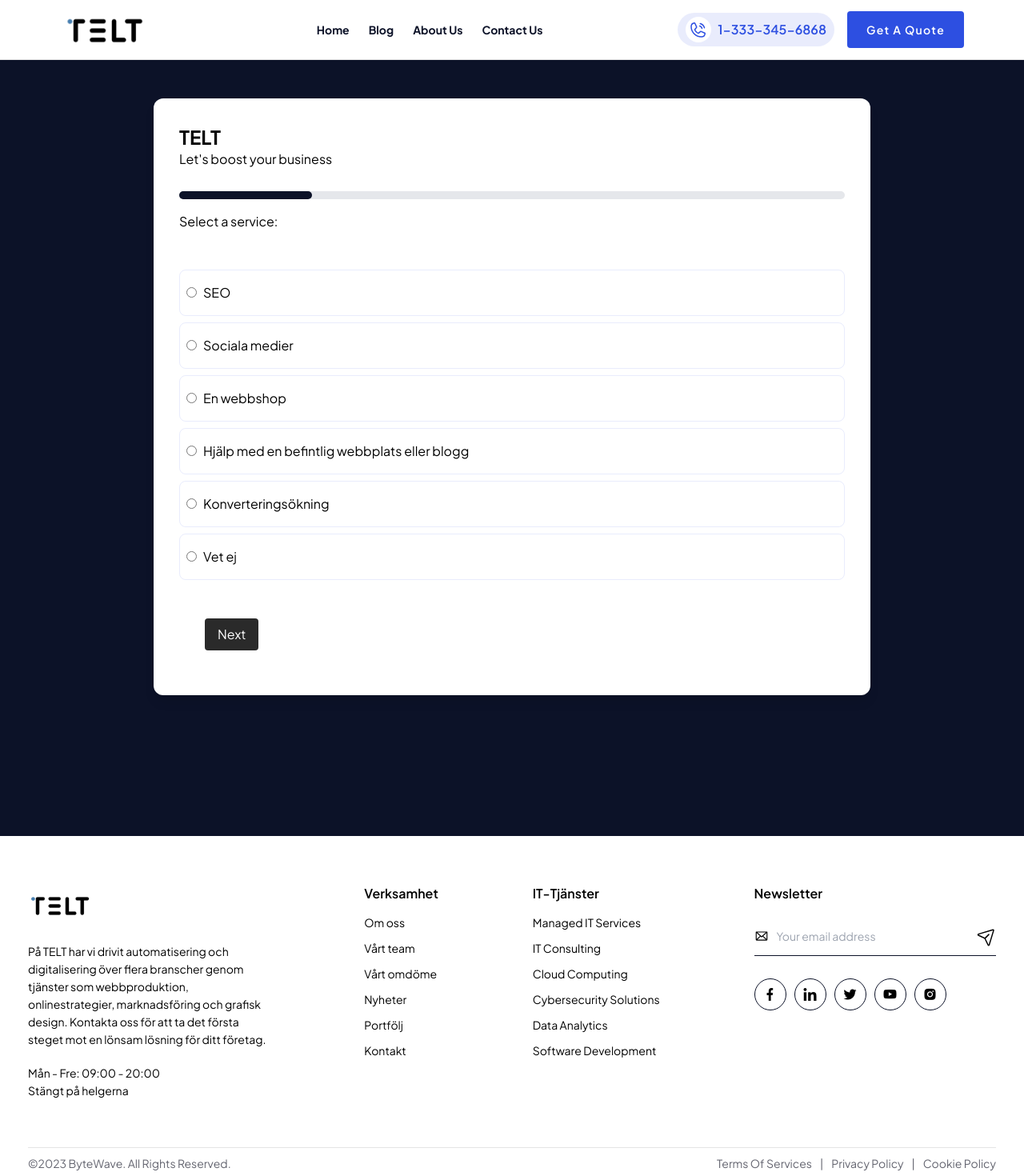
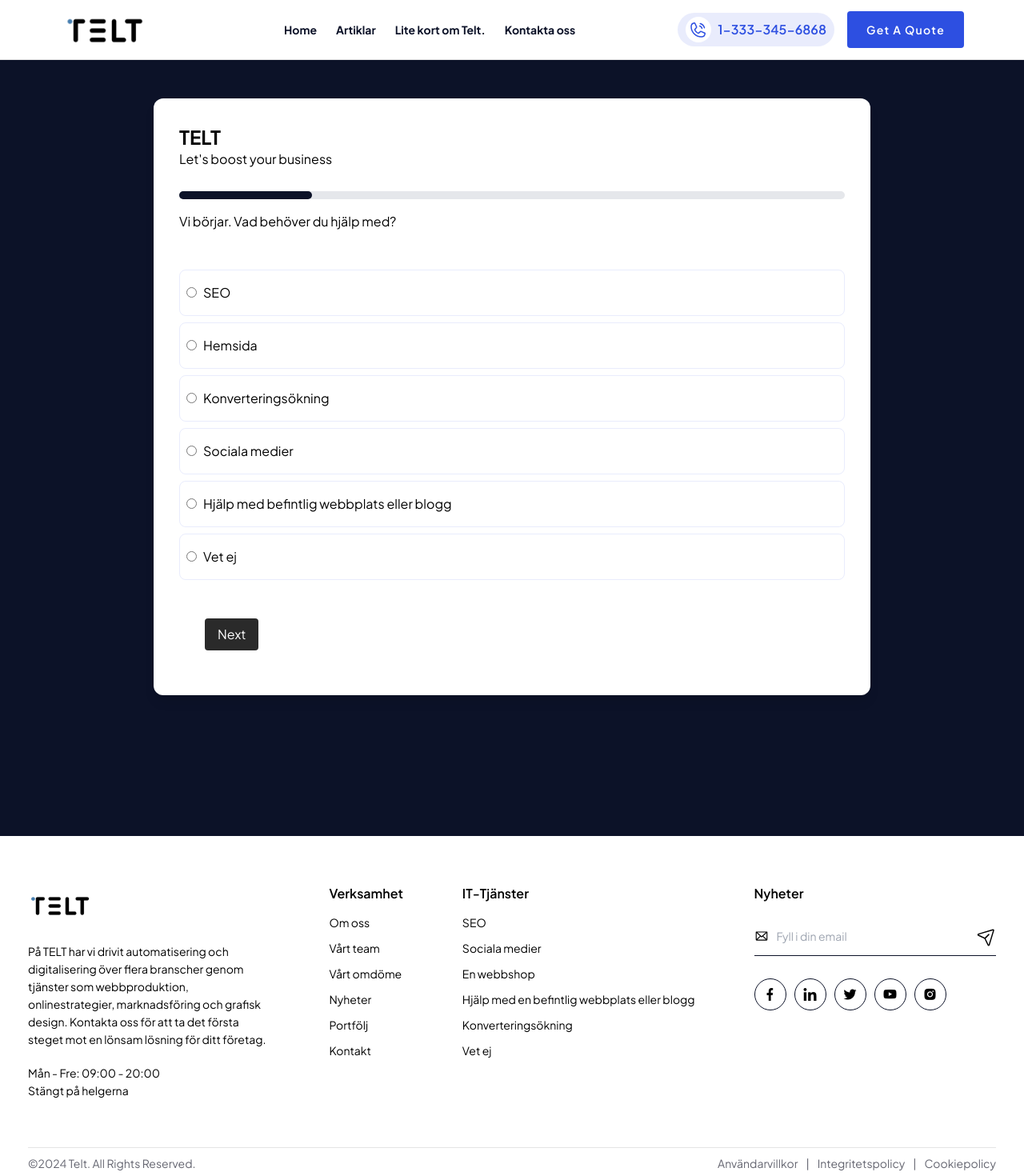
Before and after one commit to nasimmdemon/new_telt, a Next.js app: page /contact in a window 1280 px wide. Shown: the top 1470 px of the page at 80% size. Built offline with nearby package versions, Linux system fonts and the light colour scheme; what react-select-country-list would draw is missing.

Commit message:
Home page edited, contact form edited 10%, fixed menu

```diff
--- a/src/app/contact/multiStepForm.js
+++ b/src/app/contact/multiStepForm.js
@@ -16,35 +16,36 @@ const steps = [
 
 const services = [
   "SEO",
+  "Hemsida",
+  "Konverteringsökning",
   "Sociala medier",
-  "En webbshop",
-  "Hjälp med en befintlig webbplats eller blogg",
-  "Konverteringsökning",
+  "Hjälp med befintlig webbplats eller blogg",
   "Vet ej",
 ];
 
 const questions = {
   SEO: [
     {
-      question: "What is your primary goal with SEO?",
+      question: "Vad gäller SEO arbetet för?",
+      options: ["Hemsida", "Blogg", "E-handel"],
+    },
+    {
+      question: "Vilka är dina huvudsakliga SEO-mål?",
       options: [
-        "Increase organic traffic",
-        "Improve search engine ranking",
-        "Generate leads",
-        "Enhance brand awareness",
+        "Ökning av backlinks",
+        "Öka konverteringar",
+        "Förbättring av meta-tags",
+        "Förbättring av innehåll på webben",
       ],
     },
     {
-      question: "Which SEO services are you interested in?",
-      options: ["On-page SEO", "Off-page SEO", "Technical SEO", "SEO Audit"],
-    },
-    {
-      question: "Do you have a specific target audience for SEO?",
+      question: "Vad är din budget för SEO-tjänster?",
       options: [
-        "Local audience",
-        "National audience",
-        "International audience",
-        "Not sure",
+        "Under 10 000 SEK",
+        "10 000 - 50 000 SEK",
+        "50 000 - 100 000 SEK",
+        "Över 100 000 SEK",
+        "Vet ej",
       ],
     },
   ],
@@ -245,7 +246,7 @@ const MultiStepForm = () => {
         return (
           <div>
             <label className="block mb-2 text-blue-500">
-              Select a service:
+              Vi börjar. Vad behöver du hjälp med?
             </label>
             <div className="mb-4 mt-12">
               {services.map((service, index) => (
--- a/src/components/Footer/FooterOne.js
+++ b/src/components/Footer/FooterOne.js
@@ -120,9 +120,8 @@ export default function FooterOne({ classname }) {
                           className={`caption1 hover-underline ${
                             classname && "underline-white"
                           }`}
-                          href={process.env.PUBLIC_URL + "/services/[slug]"}
+                          href={"/services/[slug]"}
                           as={
-                            process.env.PUBLIC_URL +
                             "/services/" +
                             convertToSlug(item.title) +
                             "?id=" +
@@ -139,7 +138,7 @@ export default function FooterOne({ classname }) {
             </div>
             <div className="xl:w-1/4 w-full">
               <div className="company-contact max-xl:w-1/2 max-sm:w-full">
-                <div className="heading text-button">Newsletter</div>
+                <div className="heading text-button">Nyheter</div>
                 <div className="send-block mt-4 flex items-center w-full relative">
                   <Icon.Envelope className="text-lg absolute top-1/2 left-0 -translate-y-1/2" />
                   <input
@@ -149,7 +148,7 @@ export default function FooterOne({ classname }) {
                         : "border-black"
                     }`}
                     type="text"
-                    placeholder="Your email address"
+                    placeholder="Fyll i din email"
                   />
                   <button className="absolute right-0 top-1/2 -translate-y-1/2">
                     <Icon.PaperPlaneTilt className="text-2xl" />
@@ -221,7 +220,7 @@ export default function FooterOne({ classname }) {
             <div className="flex items-center sm:justify-between max-sm:flex-col gap-y-2 justify-center py-2 border-t border-outline">
               <div className="left-block flex items-center">
                 <div className="copy-right text-surface1 caption1">
-                  ©2023 ByteWave. All Rights Reserved.
+                  ©2024 Telt. All Rights Reserved.
                 </div>
               </div>
               <div className="nav-link flex items-center gap-2.5">
@@ -229,21 +228,21 @@ export default function FooterOne({ classname }) {
                   className="text-surface1 caption1 hover-underline"
                   href="#!"
                 >
-                  Terms Of Services
+                  Användarvillkor
                 </Link>
                 <span className="text-surface1 caption1">|</span>
                 <Link
                   className="text-surface1 caption1 hover-underline"
                   href="#!"
                 >
-                  Privacy Policy
+                  Integritetspolicy
                 </Link>
                 <span className="text-surface1 caption1">|</span>
                 <Link
                   className="text-surface1 caption1 hover-underline"
                   href="#!"
                 >
-                  Cookie Policy
+                  Cookiepolicy
                 </Link>
               </div>
             </div>
--- a/src/components/Sections/About/AboutOne.js
+++ b/src/components/Sections/About/AboutOne.js
@@ -41,12 +41,12 @@ const AboutOne = (props) => {
               <div className="body1 mt-1 text-white">Projekt slutförda</div>
             </div>
             <div className="counter-item px-5 border-l border-white">
-              <div className="count-number heading3 text-white">460</div>
-              <div className="body1 mt-1 text-white">Project completed</div>
+              <div className="count-number heading3 text-white">100%</div>
+              <div className="body1 mt-1 text-white">Kvalitet</div>
             </div>
             <div className="counter-item px-5 border-l border-white">
-              <div className="count-number heading3 text-white">15</div>
-              <div className="body1 mt-1 text-white">Awards achievement</div>
+              <div className="count-number heading3 text-white">4</div>
+              <div className="body1 mt-1 text-white">Olika länder</div>
             </div>
           </div>
         </div>
--- a/src/components/Sections/Brand/BrandOne.js
+++ b/src/components/Sections/Brand/BrandOne.js
@@ -21,7 +21,7 @@ export default function BrandOne({ classname }) {
     <section className={`section-brand ${classname}`}>
       <div className="container">
         <h5 className="heading5 text-center">
-          Trusted by specialists all around the world
+          Förtroende från kunder över hela världen
         </h5>
       </div>
     </section>
--- a/src/components/Sections/Contact/ContactOne.js
+++ b/src/components/Sections/Contact/ContactOne.js
@@ -1,6 +1,6 @@
-import React from 'react'
-import * as Icon from "@phosphor-icons/react/dist/ssr"
-import Link from 'next/link'
+import React from "react";
+import * as Icon from "@phosphor-icons/react/dist/ssr";
+import Link from "next/link";
 
 const ContactOne = ({ classname }) => {
   return (
@@ -8,37 +8,49 @@ const ContactOne = ({ classname }) => {
       <div className="container">
         <div className="lg:flex items-center justify-between">
           <div className="content-main w-full xl:w-7/12 lg:w-1/2 text-white">
-                        <span className="text-label tag text-white bg-blue">Contact us</span>
-                        <h3 className="heading3 mt-3">Free consultation - discover IT solutions for your business</h3>
-                        <p className="desc mt-6">Unlock the full potential of your business with our free consultation. Our expert team will assess your IT needs, recommend tailored solutions, and chart a path to success. Book your consultation now and take the first step towards empowering your business with cutting-edge technology.</p>
+            <span className="text-label tag text-white bg-blue">Kontakt</span>
+            <h3 className="heading3 mt-3">
+              Bli kontaktad - fyll i formuläret nedan så kontaktar en av våra
+              experter dig snart
+            </h3>
+            <p className="desc mt-6">
+              Maxa ditt företags fulla potential med vår kostnadsfria
+              konsultation. Vårt team av experter kommer att utvärdera dina
+              IT-behov, rekommendera skräddarsydda lösningar och återkomma med
+              uppskattat prisförslag
+            </p>
             <div className="list-features mt-4 pb-6 border-b border-line">
               <div className="item flex items-center">
-                                <Icon.Check className='text-xl' />
-                                <span className="body2 pl-3">Confirmation of appointment details</span>
+                <Icon.Check className="text-xl" />
+                <span className="body2 pl-3">Personlig Service:</span>
               </div>
               <div className="item flex items-center mt-2">
-                                <Icon.Check className='text-xl' />
-                                <span className="body2 pl-3">Research and preparation by the IT services company</span>
+                <Icon.Check className="text-xl" />
+                <span className="body2 pl-3">SEO / utvecklare experter</span>
               </div>
               <div className="item flex items-center mt-2">
-                                <Icon.Check className='text-xl' />
-                                <span className="body2 pl-3">Consultation to discuss technology solutions</span>
+                <Icon.Check className="text-xl" />
+                <span className="body2 pl-3">Kostnadseffektivitet</span>
               </div>
               <div className="item flex items-center mt-2">
-                                <Icon.Check className='text-xl' />
-                                <span className="body2 pl-3">Needs assessment for tailored solutions</span>
+                <Icon.Check className="text-xl" />
+                <span className="body2 pl-3">Support 24/7</span>
               </div>
               <div className="item flex items-center mt-2">
-                                <Icon.Check className='text-xl' />
-                                <span className="body2 pl-3">Presentation of proposed solutions</span>
+                <Icon.Check className="text-xl" />
+                <span className="body2 pl-3">Engagemang från vårt team</span>
               </div>
               <div className="item flex items-center mt-2">
-                                <Icon.Check className='text-xl' />
-                                <span className="body2 pl-3">Project execution and ongoing support</span>
+                <Icon.Check className="text-xl" />
+                <span className="body2 pl-3">
+                  Project execution and ongoing support
+                </span>
               </div>
               <div className="item flex items-center mt-2">
-                                <Icon.Check className='text-xl' />
-                                <span className="body2 pl-3">Follow-up to evaluate effectiveness and satisfaction</span>
+                <Icon.Check className="text-xl" />
+                <span className="body2 pl-3">
+                  Follow-up to evaluate effectiveness and satisfaction
+                </span>
               </div>
             </div>
             <div className="flex items-center mt-6">
@@ -51,44 +63,123 @@ const ContactOne = ({ classname }) => {
             </div>
             <div className="flex items-center mt-2">
               <Icon.MapPin className="text-xl" />
-                            <span className="body2 pl-3">101 E 129th St, East Chicago, IN 46312, US</span>
+              <span className="body2 pl-3">
+                101 E 129th St, East Chicago, IN 46312, US
+              </span>
             </div>
-                        <Link href={'https://maps.app.goo.gl/NMPUkvGS3x2PC4eM7'} target='_blank' className='inline-block underline mt-2'>Open map</Link>
+            <Link
+              href={"https://maps.app.goo.gl/NMPUkvGS3x2PC4eM7"}
+              target="_blank"
+              className="inline-block underline mt-2"
+            >
+              Open map
+            </Link>
           </div>
           <div className="w-full xl:w-1/3 lg:w-[40%] max-lg:mt-10">
             <div className="form-block rounded-2xl bg-white py-6 px-7 flex flex-col gap-5">
               <div className="heading5">Schedule a free consultation</div>
               <form className="grid max-lg:grid-cols-2 gap-5 gap-y-2">
                 <div className="name w-full max-sm:col-span-2">
-                                    <label className="inline-block caption1 text-surface1 pb-2" htmlFor="name">Name</label>
-                                    <input className="w-full bg-white px-4 py-3 rounded border border-outline" type="text" id="name" placeholder="" required />
+                  <label
+                    className="inline-block caption1 text-surface1 pb-2"
+                    htmlFor="name"
+                  >
+                    Name
+                  </label>
+                  <input
+                    className="w-full bg-white px-4 py-3 rounded border border-outline"
+                    type="text"
+                    id="name"
+                    placeholder=""
+                    required
+                  />
                 </div>
                 <div className="phone w-full max-sm:col-span-2">
-                                    <label className="inline-block caption1 text-surface1 pb-2" htmlFor="phone">Phone</label>
-                                    <input className="w-full bg-white px-4 py-3 rounded border border-outline" type="text" id="phone" placeholder="" required />
+                  <label
+                    className="inline-block caption1 text-surface1 pb-2"
+                    htmlFor="phone"
+                  >
+                    Phone
+                  </label>
+                  <input
+                    className="w-full bg-white px-4 py-3 rounded border border-outline"
+                    type="text"
+                    id="phone"
+                    placeholder=""
+                    required
+                  />
                 </div>
                 <div className="email w-full max-sm:col-span-2">
-                                    <label className="inline-block caption1 text-surface1 pb-2" htmlFor="companyEmail">Company Email</label>
-                                    <input className="w-full bg-white px-4 py-3 rounded border border-outline" type="email" id="companyEmail" placeholder="" required />
+                  <label
+                    className="inline-block caption1 text-surface1 pb-2"
+                    htmlFor="companyEmail"
+                  >
+                    Company Email
+                  </label>
+                  <input
+                    className="w-full bg-white px-4 py-3 rounded border border-outline"
+                    type="email"
+                    id="companyEmail"
+                    placeholder=""
+                    required
+                  />
                 </div>
                 <div className="organization w-full max-sm:col-span-2">
-                                    <label className="inline-block caption1 text-surface1 pb-2" htmlFor="company">Company/ Organization</label>
-                                    <input className="w-full bg-white px-4 py-3 rounded border border-outline" type="text" id="company" placeholder="" required />
+                  <label
+                    className="inline-block caption1 text-surface1 pb-2"
+                    htmlFor="company"
+                  >
+                    Company/ Organization
+                  </label>
+                  <input
+                    className="w-full bg-white px-4 py-3 rounded border border-outline"
+                    type="text"
+                    id="company"
+                    placeholder=""
+                    required
+                  />
                 </div>
                 <div className="select w-full max-lg:col-span-2">
-                                    <label className="inline-block caption1 text-surface1 pb-2" htmlFor="cate">How can we help you?</label>
+                  <label
+                    className="inline-block caption1 text-surface1 pb-2"
+                    htmlFor="cate"
+                  >
+                    How can we help you?
+                  </label>
                   <div className="select-block relative">
-                                        <select className="w-full bg-white pl-4 pr-6 py-3 rounded border border-outline" name="form" id="cate">
-                                            <option value="Financial Planning">Financial Planning</option>
-                                            <option value="Business Planning">Business Planning</option>
-                                            <option value="Development Planning">Development Planning</option>
+                    <select
+                      className="w-full bg-white pl-4 pr-6 py-3 rounded border border-outline"
+                      name="form"
+                      id="cate"
+                    >
+                      <option value="Financial Planning">
+                        Financial Planning
+                      </option>
+                      <option value="Business Planning">
+                        Business Planning
+                      </option>
+                      <option value="Development Planning">
+                        Development Planning
+                      </option>
                     </select>
                     <Icon.CaretDown className="absolute top-1/2 right-4 -translate-y-1/2 text-xl" />
                   </div>
                 </div>
                 <div className="message w-full max-lg:col-span-2">
-                                    <label className="inline-block caption1 text-surface1 pb-2" htmlFor="message">Message</label>
-                                    <textarea className="w-full bg-white px-4 py-3 rounded border border-outline display-block" name="message" rows="3" id="message" placeholder="" required></textarea>
+                  <label
+                    className="inline-block caption1 text-surface1 pb-2"
+                    htmlFor="message"
+                  >
+                    Message
+                  </label>
+                  <textarea
+                    className="w-full bg-white px-4 py-3 rounded border border-outline display-block"
+                    name="message"
+                    rows="3"
+                    id="message"
+                    placeholder=""
+                    required
+                  ></textarea>
                 </div>
                 <div className="block-button max-lg:col-span-2 mt-3">
                   <button className="button-main w-full">Submit</button>
@@ -99,7 +190,7 @@ const ContactOne = ({ classname }) => {
         </div>
       </div>
     </section>
-    )
-}
+  );
+};
 
-export default ContactOne
+export default ContactOne;
--- a/src/components/Sections/Service/ServiceOne.js
+++ b/src/components/Sections/Service/ServiceOne.js
@@ -9,21 +9,18 @@ const ServiceOne = ({ data, start, limit }) => {
       <div className="container">
         <div className="flex items-center justify-between w-full max-lg:flex-wrap gap-y-4">
           <div className="xl:w-2/3 lg:w-3/4 w-full">
-            <div className="tag text-label">What we do</div>
+            <div className="tag text-label">Våra expertiser</div>
             <h3 className="heading3 mt-3">
-              Solve technology problems in every industry that customers need.
+              Vi förvandlar komplexa utmaningar till enkla lösningar för våra
+              kunder.
             </h3>
           </div>
           <Link
             className="text-button border-b border-blue inline-block duration-300 hover:text-blue whitespace-nowrap"
-            href={process.env.PUBLIC_URL + "/services/[slug]"}
-            as={
-              process.env.PUBLIC_URL +
-              "/services/" +
-              convertToSlug("Managed IT Services")
-            }
+            href={"/services/[slug]"}
+            as={"/services/" + convertToSlug("seo")}
           >
-            View All industries
+            Se alla tjänster
           </Link>
         </div>
         <div className="grid md:grid-cols-2 lg:gap-7 gap-5 md:gap-y-4 gap-y-5 mt-10">
--- a/src/data/header/navigation.json
+++ b/src/data/header/navigation.json
@@ -5,15 +5,15 @@
   },
 
   {
-    "title": "Blog",
+    "title": "Artiklar",
     "to": "/blog"
   },
   {
-    "title": "About Us",
+    "title": "Lite kort om Telt.",
     "to": "/about-us"
   },
   {
-    "title": "Contact Us",
+    "title": "Kontakta oss",
     "to": "/pages/contact-us"
   }
 ]
--- a/src/data/service/data.json
+++ b/src/data/service/data.json
@@ -1,40 +1,4 @@
 [
-  {
-    "id": "1",
-    "icon": "google-logo",
-    "title": "Managed IT Services",
-    "desc": "Outsourcing IT management and maintenance, including network monitoring, data backup, cybersecurity, help desk support."
-  },
-  {
-    "id": "2",
-    "icon": "icon-user-sync",
-    "title": "IT Consulting",
-    "desc": "Strategic guidance on IT strategy, digital transformation, software implementation, and project management."
-  },
-  {
-    "id": "3",
-    "icon": "icon-device-cloud",
-    "title": "Cloud Computing",
-    "desc": "Access to remote servers and infrastructure for data storage, application hosting, and scalable resources."
-  },
-  {
-    "id": "4",
-    "icon": "icon-cloud-dots",
-    "title": "Cybersecurity Solutions",
-    "desc": "Protecting businesses from cyber threats through measures like network security, encryption, and training."
-  },
-  {
-    "id": "5",
-    "icon": "icon-phone-cloud",
-    "title": "Data Analytics",
-    "desc": "Services for data storage, backup, integration, governance, and analytics to drive insights and informed decisions."
-  },
-  {
-    "id": "6",
-    "icon": "icon-device-sync",
-    "title": "Software Development",
-    "desc": "Custom software development and integration services to meet specific business needs."
-  },
   {
     "id": "7",
     "icon": "cards",
```
Also changed, not shown: src/app/page.js (+6 -6 lines). Lines whose indentation alone changed are shown as unchanged.
